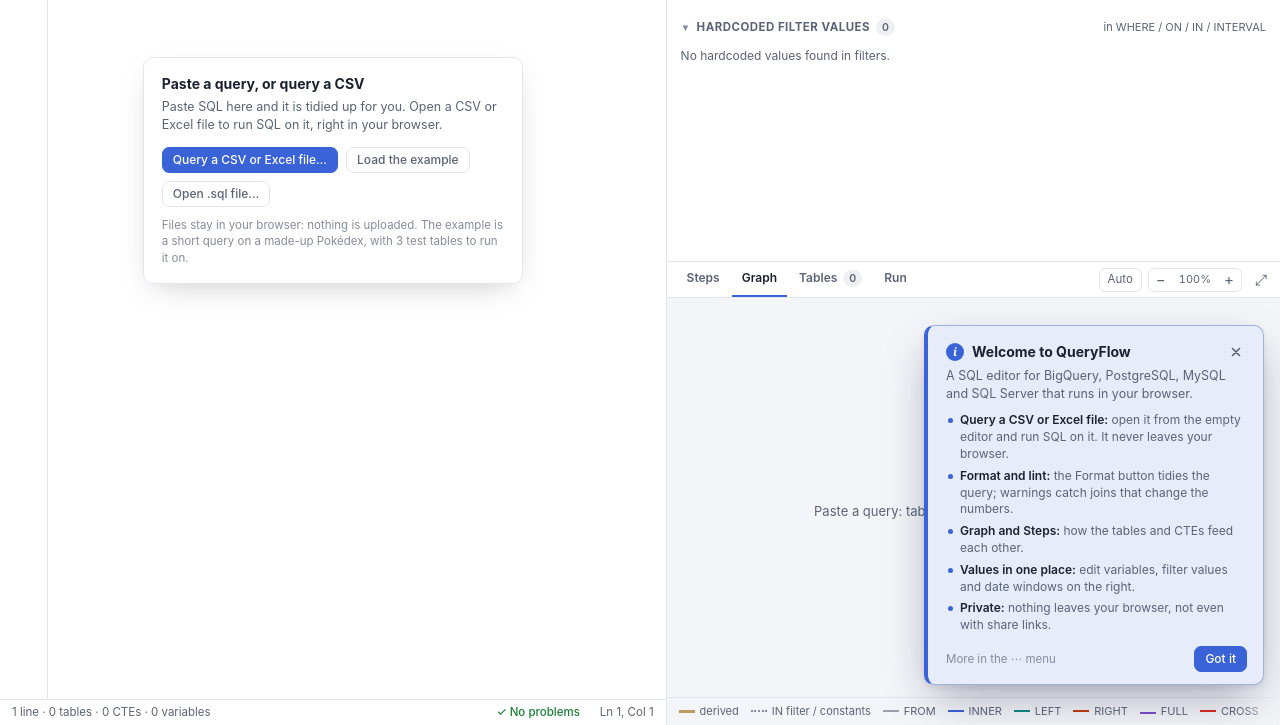
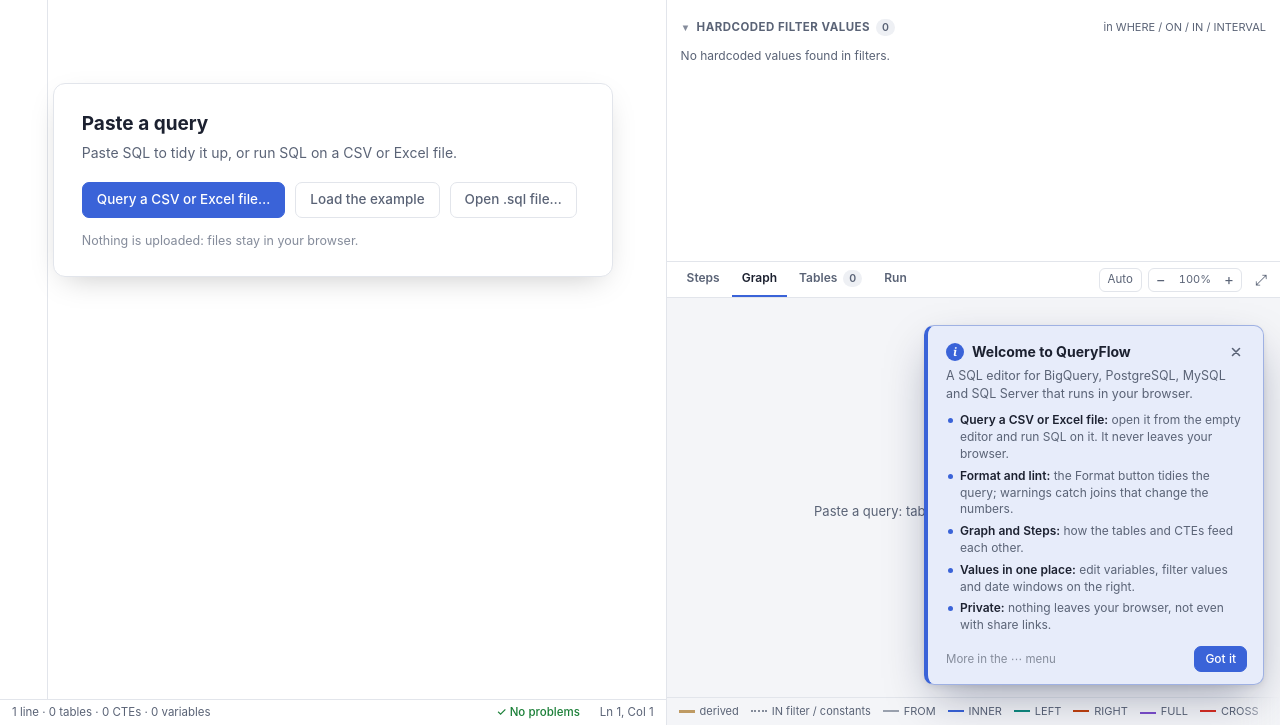
Before and after one commit to AbhijeetCodes/QueryFlow, a website built with Vite: page index.html in a window 1280 px wide. Shown: the part 75-800 px from the top of the page. Built offline with nearby package versions, Linux system fonts and the light colour scheme; what sql-formatter would draw is missing.

Commit message:
Shorter, bigger empty-editor card on desktop
One line of text and a short footnote; the example's description moves to its button's tooltip. In a wide editor pane (container query) the card is 560px with larger type and buttons.

```diff
--- a/src/main.js
+++ b/src/main.js
@@ -125,14 +125,14 @@
 const emptyEl = document.createElement('div');
 emptyEl.className = 'editor-empty';
 emptyEl.innerHTML = `<div class="ee-card">
-  <b>Paste a query, or query a CSV</b>
-  <p>Paste SQL here${pasteKey} and it is tidied up for you. ${touch ? 'Open' : 'Drop'} a CSV or Excel file ${touch ? '' : 'anywhere '}to run SQL on it, right in your browser.</p>
+  <b>Paste a query${touch ? '' : ', or drop a CSV'}</b>
+  <p>Paste SQL${pasteKey} to tidy it up, or run SQL on a CSV or Excel file.</p>
   <div class="ee-acts">
-    <button class="btn primary sm" data-act="csv">Query a CSV or Excel file…</button>
-    <button class="btn sm" data-act="sample">Load the example</button>
-    <button class="btn sm" data-act="open">Open .sql file…</button>
+    <button class="btn primary" data-act="csv">Query a CSV or Excel file…</button>
+    <button class="btn" data-act="sample" title="A short query on a made-up Pokédex, with 3 test tables to run it on">Load the example</button>
+    <button class="btn" data-act="open">Open .sql file…</button>
   </div>
-  <small>Files stay in your browser: nothing is uploaded. The example is a short query on a made-up Pokédex, with 3 test tables to run it on.</small>
+  <small>Nothing is uploaded: files stay in your browser.</small>
 </div>`;
 document.getElementById('editor').append(emptyEl);
 emptyEl.addEventListener('click', (e) => {
--- a/src/styles.css
+++ b/src/styles.css
@@ -348,7 +348,7 @@
 .left { display: flex; flex-direction: column; min-width: 0; min-height: 0; background: var(--editor-bg); }
 .editor-wrap { flex: 1; min-height: 0; position: relative; }
 /* An empty editor: how to start, and the example (src/main.js). Clicks around the card reach the editor. */
-.editor-empty { position: absolute; inset: 0; z-index: 5; display: flex; justify-content: center; align-items: flex-start; padding: 12vh 16px 0; pointer-events: none; }
+.editor-empty { position: absolute; inset: 0; z-index: 5; container-type: size; display: flex; justify-content: center; align-items: flex-start; padding: 12vh 16px 0; pointer-events: none; }
 .ee-card {
   pointer-events: auto; width: 380px; max-width: 100%; padding: 16px 18px; border-radius: 10px;
   background: var(--panel); border: 1px solid var(--border); box-shadow: 0 10px 30px -12px rgba(0, 0, 0, 0.25);
@@ -358,6 +358,16 @@
 .ee-card p { margin: 4px 0 12px; }
 .ee-acts { display: flex; flex-wrap: wrap; gap: 8px; }
 .ee-card small { display: block; margin-top: 10px; font-size: 11.5px; color: var(--text-faint); }
+/* In a desktop-sized editor the card is the first thing people see: give it room. */
+@container (min-width: 600px) and (min-height: 480px) {
+  .editor-empty > .ee-card { margin-top: 4cqh; }
+  .ee-card { width: 560px; padding: 26px 28px; border-radius: 12px; font-size: 14px; }
+  .ee-card b { font-size: 19px; }
+  .ee-card p { margin: 6px 0 18px; }
+  .ee-acts { gap: 10px; }
+  .ee-acts .btn { height: 36px; padding: 0 14px; font-size: 13.5px; }
+  .ee-card small { margin-top: 14px; font-size: 12.5px; }
+}
 
 /* Dragging a file over the page: CSV / Excel become test tables, a .sql file opens. */
 .drop-overlay { position: fixed; inset: 0; z-index: 60; display: flex; align-items: center; justify-content: center; padding: 16px; pointer-events: none; background: color-mix(in srgb, var(--bg) 70%, transparent); }
```
